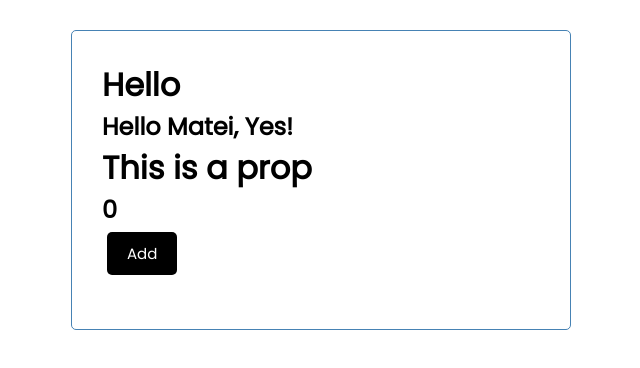
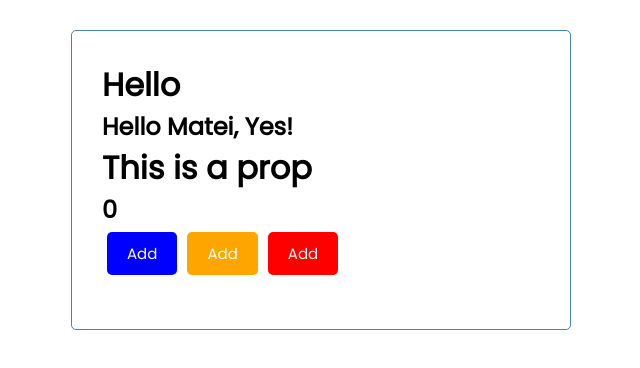
Before and after one commit to Matdrox/react-learning, a React (Create React App) app: page / in a window 1280 px wide. Shown: the top 368 px of the page, without its empty margins (319-959 px from the left). Built offline with nearby package versions, Linux system fonts and the light colour scheme.

Commit message:
Added 'Button' Component

```diff
--- a/src/components/Button.js
+++ b/src/components/Button.js
@@ -1,7 +1,25 @@
-import React from 'react'
-const Button = () => {
-  (
-    <div>Button</div>
-  )
+import PropTypes from 'prop-types'
+
+const Button = ({ color, text, doSomething }) => {
+  // const doSomething = (e) => {
+  //   alert('WELCOME')
+  // }
+
+  return (
+    <button onClick={doSomething} style={{ backgroundColor: color }} className='btn'>
+      {text}
+    </button>
+  );
+};
+
+Button.defaultProps = {
+  color: 'steelblue'
 }
-export default Button
+
+Button.propTypes = {
+  text: PropTypes.string,
+  color: PropTypes.string,
+  doSomething: PropTypes.func.isRequired
+}
+
+export default Button;
--- a/src/components/Header.js
+++ b/src/components/Header.js
@@ -1,13 +1,19 @@
 import PropTypes from 'prop-types';
+import Button from './Button';
 
 const Header = (props) => {
+  const doSomething = () => {
+    alert('YES')
+  }
   // ({title, numbers}) to get attributes directly
   return (
     <header classNames='header'>
       {/* <h1 style={headingStyle}>{props.title}</h1> */}
       <h1>{props.title}</h1>
       <h2>{props.number}</h2>
-      <button className='btn'>Add</button>
+      <Button color='blue' text='Add' doSomething={doSomething}/>
+      <Button color='orange' text='Add'/>
+      <Button color='red' text='Add'/>
     </header>
   );
 };
```
